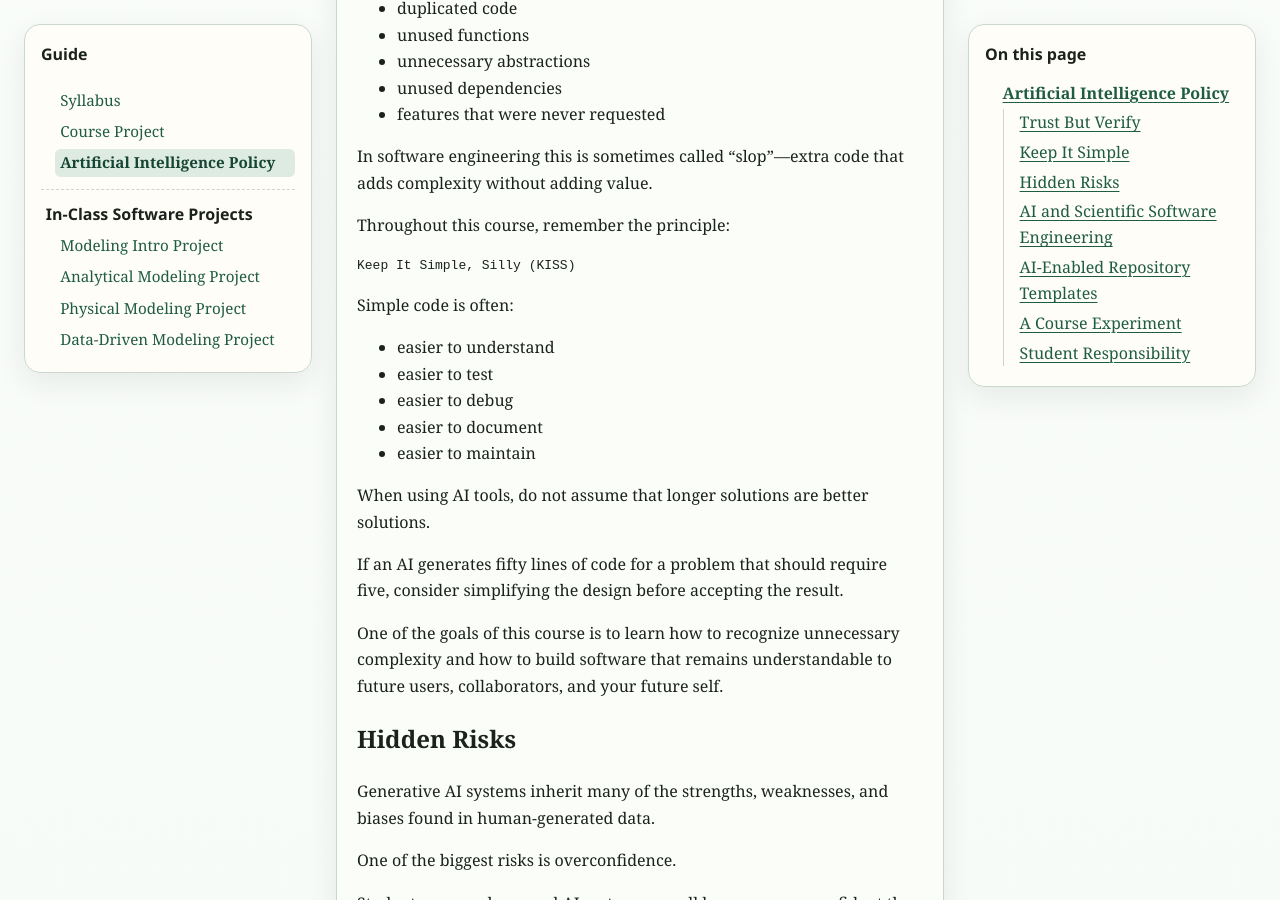
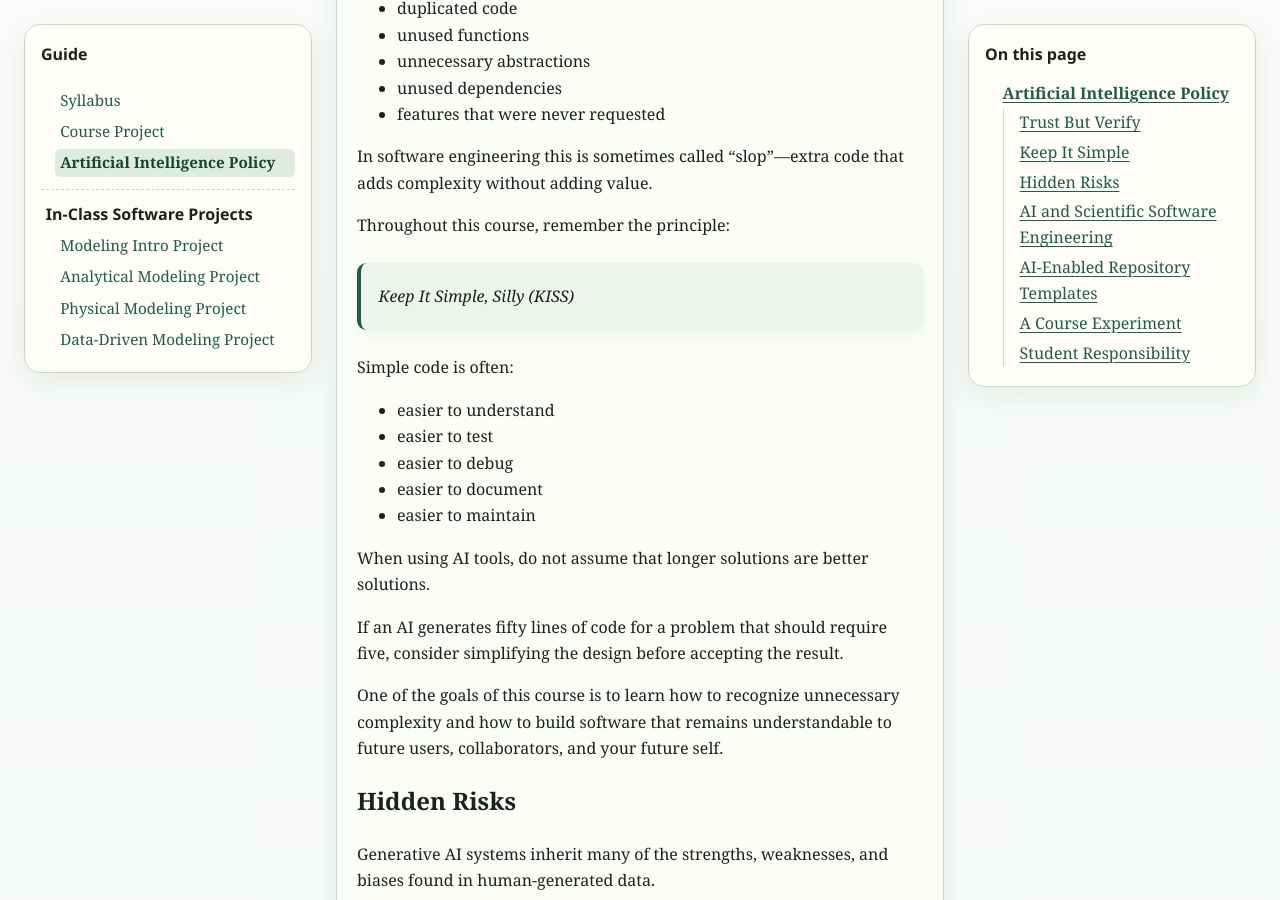
Before and after one commit to msu-cmse-courses/cmse802-FS26, a Jekyll site: the page built from Guide/03-AI_Policy.md, in a window 1280 px wide and 900 px high, scrolled down 1485 px. Built offline with Jekyll 4.4.1, drawn with Linux system fonts in a browser that asks for light colours; our own code applies the rules of GitHub Pages for plain Markdown files.

Commit message:
Updating AI Policy

```diff
--- a/Guide/03-AI_Policy.md
+++ b/Guide/03-AI_Policy.md
@@ -49,7 +49,7 @@
 
 Throughout this course, remember the principle:
 
-    Keep It Simple, Silly (KISS)
+> Keep It Simple, Silly (KISS)
 
 Simple code is often:
 
@@ -110,7 +110,7 @@
 
 The primary template can be found here:
 
-https://github.com/colbrydi/Research_Software_Project_Template
+<https://github.com/colbrydi/Research_Software_Project_Template>
 
 The template includes guidance files that provide context to both humans and AI systems.
 
```
